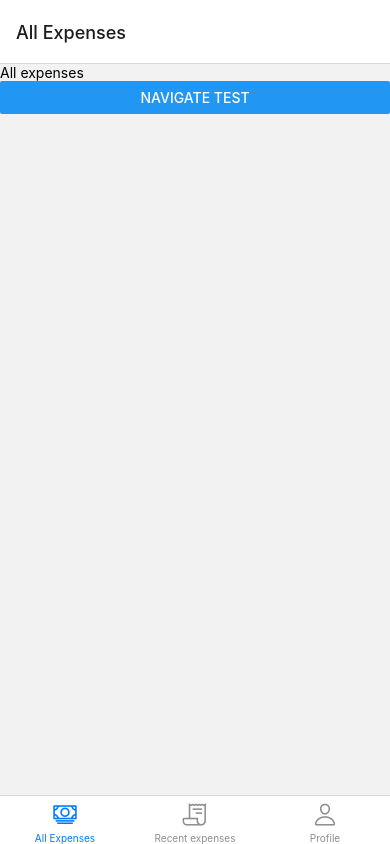
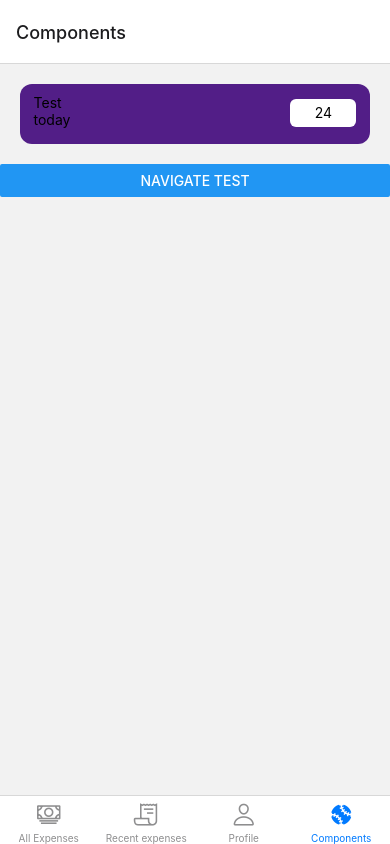
Before and after one commit to MinoThauros/Budget-app, a React Native app: screen /Components in a window 390 px wide. Built offline with nearby package versions, Linux system fonts and the light colour scheme.

Commit message:
created spending component

```diff
--- a/App.tsx
+++ b/App.tsx
@@ -3,9 +3,20 @@ import { StyleSheet, Text, View } from 'react-native';
 import { NavigationContainer } from '@react-navigation/native';
 import { createBottomTabNavigator } from '@react-navigation/bottom-tabs';
 import AllExpenses from './screens/AllExpensesScreen';
-import RecentExpenses from './screens/RecentExpensesScree';
+import RecentExpenses from './screens/RecentExpensesScreen';
 import Profile from './screens/profile';
 import {Ionicons} from '@expo/vector-icons';
+import Components from './screens/components';
+
+/**
+ Gameplan:
+ 1) Build all components needed:
+  * individual spending displayer
+  * group spending displayer
+  * profile page (add either drawer or a bottomTab)
+  * browse strategies
+2) Think about budgeting strategies, etc...
+ */
 
 const Tab = createBottomTabNavigator();
 
@@ -35,6 +46,16 @@ export default function App() {
           options={{
             tabBarIcon: ({color,size}:any)=>(<Ionicons name="person-outline" color={color} size={size}/>)
           }}/>
+
+<Tab.Screen
+          name="Components"
+          component={Components}
+          options={{
+            tabBarIcon: ({color,size}:any)=>(<Ionicons name="baseball-sharp" color={color} size={size}/>)
+          }}/>
+
+
+
       </Tab.Navigator>
     </NavigationContainer>
   );
--- /dev/null
+++ b/models/spending.tsx
@@ -0,0 +1,36 @@
+export enum spendings {
+    Food,
+    Clothes,
+    housing,
+    Transportation,
+    Utilities,
+    Insurance,
+    Health,
+    Personal,
+
+}
+
+export class spending {
+    readonly title:string;
+    readonly price:Number;
+    readonly category:string;
+    readonly date:string;
+
+    constructor(
+        title:string,
+        price:Number,
+        category:string,
+        date:string
+    ){
+        this.title=title;
+        this.price=price;
+        this.category=category
+        this.date=date
+    }
+
+}//only way to change the propriety of a spending is through constructor
+
+
+/**To-do:
+ * -> create enum so that the
+ */
--- a/screens/RecentExpensesScree.tsx
+++ b/screens/RecentExpensesScreen.tsx
@@ -1,4 +1,5 @@
 import { Text, View } from "react-native";
+import { useLayoutEffect } from "react";
 
 const RecentExpenses=({navigation,route}:any)=>{
     return (
--- /dev/null
+++ b/screens/components.tsx
@@ -0,0 +1,77 @@
+import { Button, Text, View, StyleSheet } from "react-native";
+import { spending } from "../models/spending";
+
+const Components=({navigation,route}:any)=>{
+
+    const button=()=>{
+        navigation.navigate('Recent expenses');
+
+
+    }
+
+    const PriceDisplayer=({title,price,category,date}:spending,navigation:any):JSX.Element=>{
+        return (
+            <View style={styles.overallContainer}>
+                <View style={styles.DetailsContainer} >
+                    <View style={styles.DetailsColumn}>
+                        <Text>{title}</Text>
+                        <Text>{date}</Text>
+                    </View>
+                    <View style={styles.PriceContainer}>
+                        <Text>
+                            {price}
+                        </Text>
+                    </View>
+                </View>
+{/*                <View>
+                    <Text>
+                        {category}
+                    </Text>
+        </View>*/}
+            </View>
+        )
+    }
+
+    return (
+        <View>
+            <PriceDisplayer title={'Test'} price={24} category={'food'} date={'today'}/>
+            <Button title="navigate test" onPress={button}/>
+        </View>
+    )
+}
+
+const styles=StyleSheet.create({
+    overallContainer:{
+        backgroundColor:"#521e87",
+        borderRadius:12,
+        padding:10,
+        margin:20,
+        height:60
+    },
+    DetailsContainer:{
+        flexDirection:'row',
+        justifyContent:'center',
+        alignItems:'center'
+    },
+    DetailsColumn:{
+        paddingEnd:220
+
+    },
+    PriceContainer:{
+        borderRadius:6,
+        backgroundColor:'white',
+        height:'80%',
+        width:'20%',
+        alignItems:'center',
+        paddingTop:5,
+        marginTop:4
+    },
+    DetailsText:{
+
+    },
+    PriceTexy:{
+
+    }
+})
+
+export default Components;
```
